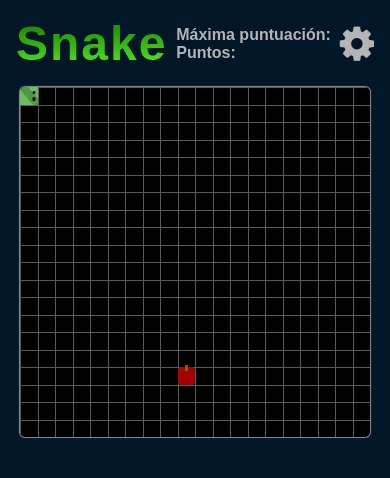
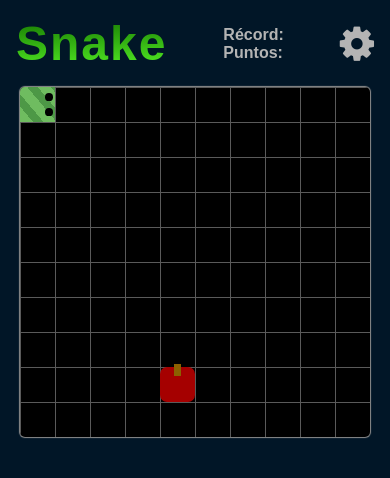
Before and after one commit to RaulRagel/Snake-Game, a plain HTML site: page index.html in a window 390 px wide. Drawn offline with Linux system fonts and the light colour scheme.

Commit message:
Test from mobile

```diff
--- a/index.html
+++ b/index.html
@@ -24,7 +24,7 @@
     <header class="header">
         <div class="logo">Snake</div>
         <div class="score">
-            <div class="max-score">Máxima puntuación: <span id="max"></span></div>
+            <div class="max-score">Récord: <span id="max"></span></div>
             <div class="current-score">Puntos: <span id="current"></span></div>
         </div>
         <div class="config-btn">
--- a/src/initializer.js
+++ b/src/initializer.js
@@ -6,7 +6,7 @@ var board;
 
 //10 fps
 var gameSpeed = 150;
-var cells = 20;
+var cells = 10;
 
 window.onload = function(){
 
```
